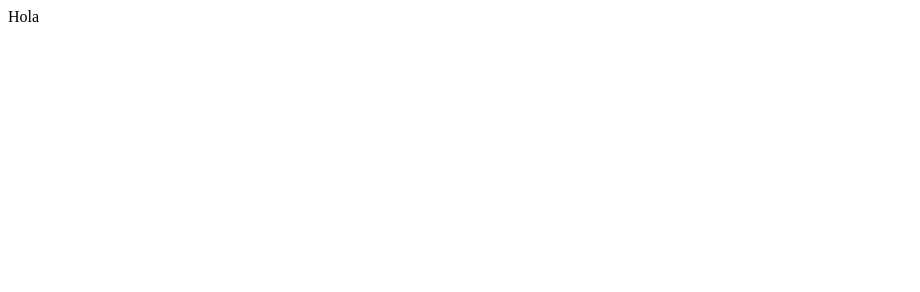
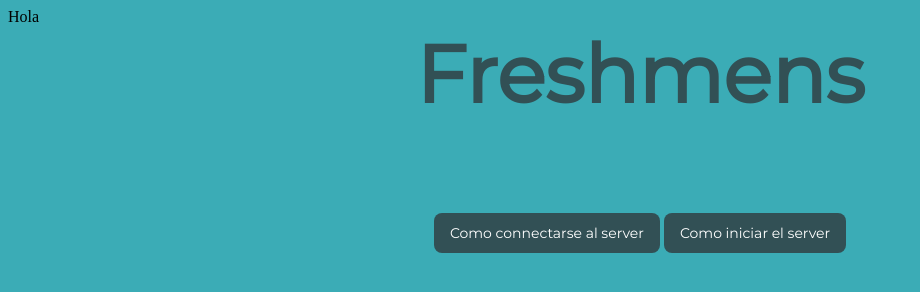
Before and after one commit to 4Hunter/4hunter.github.io, a plain HTML site: page index.html in a window 1280 px wide. Shown: the whole page, without its empty margins (0-920 px from the left). Drawn offline with Linux system fonts and the light colour scheme.

Commit message:
Update index.html

```diff
--- a/index.html
+++ b/index.html
@@ -8,3 +8,57 @@ Hola
 </body>
 
 </html>
+<html>
+  <head>
+    <style>
+      @import url("https://fonts.googleapis.com/css2?family=Montserrat&display=swap");
+      html body {
+        background-color: #3bacb6;
+      }
+      .main {
+        font-family: "Montserrat", sans-serif;
+        font-size: clamp(70px, 80px, 100px);
+        color: #325055;
+        font-weight: bold;
+      }
+      .button-1 {
+        background-color: #325055;
+        border-radius: 8px;
+        border-style: none;
+        box-sizing: border-box;
+        color: #ffffff;
+        cursor: pointer;
+        display: inline-block;
+        font-family: "Montserrat", sans-serif;
+        font-size: 14px;
+        font-weight: 500;
+        height: 40px;
+        line-height: 20px;
+        list-style: none;
+        margin: 0;
+        outline: none;
+        padding: 10px 16px;
+        position: relative;
+        text-align: center;
+        text-decoration: none;
+        transition: color 100ms;
+        vertical-align: baseline;
+        user-select: none;
+        -webkit-user-select: none;
+        touch-action: manipulation;
+      }
+
+      .button-1:hover,
+      .button-1:focus {
+        background-color: #325055;
+      }
+    </style>
+  </head>
+  <body>
+    <center>
+      <div class="main">Freshmens</div><br><br><br><br><br>
+      <button class="button-1" role="button">Como connectarse al server</button>
+      <button class="button-1" role="button">Como iniciar el server</button>
+    </center>
+  </body>
+</html>
```
